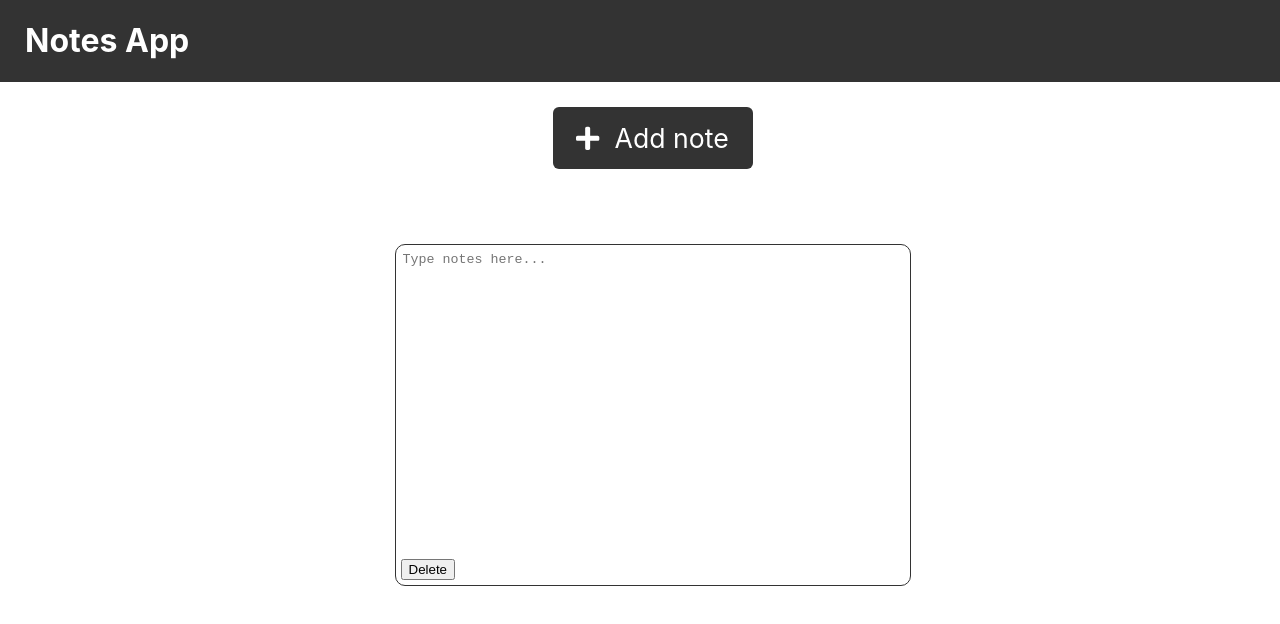
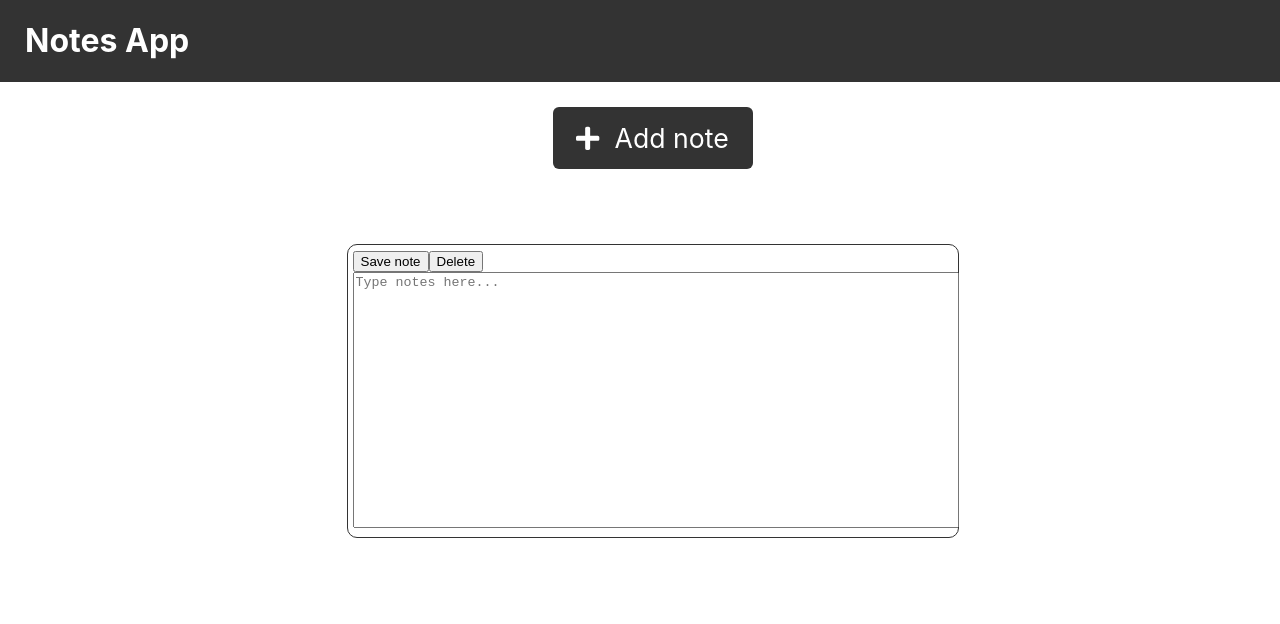
Before and after one commit to jmhart/notes-app, a React (Create React App) app: page / in a window 1280 px wide. Both pictures are taken after a click on the button "Add note". Shown: the top 624 px of the page. Built offline with nearby package versions, Linux system fonts and the light colour scheme.

Commit message:
Implemented markdown rendering and edit toggling

```diff
--- a/src/components/DeleteButton.jsx
+++ b/src/components/DeleteButton.jsx
@@ -2,9 +2,9 @@ import React from "react";
 
 const DeleteButton = ({ onClick }) => {
   return (
-    <div className="bnt-delete">
-      <button onClick={onClick}>Delete</button>
-    </div>
+    <button className="bnt-delete" onClick={onClick}>
+      Delete
+    </button>
   );
 };
 
--- /dev/null
+++ b/src/components/EditButton.jsx
@@ -0,0 +1,9 @@
+import React from "react";
+
+const EditButton = ({ onClick, isEditing }) => {
+  return (
+    <button onClick={onClick}>{isEditing ? "Save note" : "Edit note"}</button>
+  );
+};
+
+export default EditButton;
--- a/src/components/Note.jsx
+++ b/src/components/Note.jsx
@@ -1,18 +1,46 @@
-import React from "react";
+import React, { Component } from "react";
+import ReactMarkdown from "react-markdown";
 import DeleteButton from "./DeleteButton";
+import SaveButton from "./SaveButton";
+import EditButton from "./EditButton";
 
-const Note = ({ id, title, text, onChange, handleDelete }) => {
+class Note extends Component {
+  constructor(props) {
+    super(props);
+    this.state = { isEditing: true };
+  }
+
+  toggleEdit = () => {
+    this.setState({ isEditing: !this.state.isEditing });
+  };
+
+  render() {
+    const { id, title, text, onChange, handleDelete } = this.props;
     return (
       <div className="note">
+        <div className="note-buttons">
+          <EditButton
+            onClick={this.toggleEdit}
+            isEditing={this.state.isEditing}
+          />
+          <DeleteButton onClick={() => handleDelete(id)} />
+        </div>
         <div className="note-title">{title}</div>
+        {this.state.isEditing && (
           <textarea
             placeholder="Type notes here..."
             value={text}
             onChange={e => onChange(id, e.currentTarget.value)}
           />
-      <DeleteButton onClick={() => handleDelete(id)} />
+        )}
+        {!this.state.isEditing && (
+          <div className="note-markdown">
+            <ReactMarkdown source={text} />
+          </div>
+        )}
       </div>
     );
-};
+  }
+}
 
 export default Note;
--- a/src/index.css
+++ b/src/index.css
@@ -47,15 +47,19 @@ main {
 .note {
   padding: 5px;
   margin: 25px;
+  width: 600px;
   border: solid 1px #333;
   border-radius: 10px;
 }
 .note textarea {
-  width: 500px;
-  height: 300px;
+  width: 100%;
+  height: 250px;
   outline: none;
   resize: none;
-  border: none;
+}
+
+.note-markdown {
+  word-wrap: break-word;
 }
 
 .btn-add {
```
Lines whose indentation alone changed are shown as unchanged.
